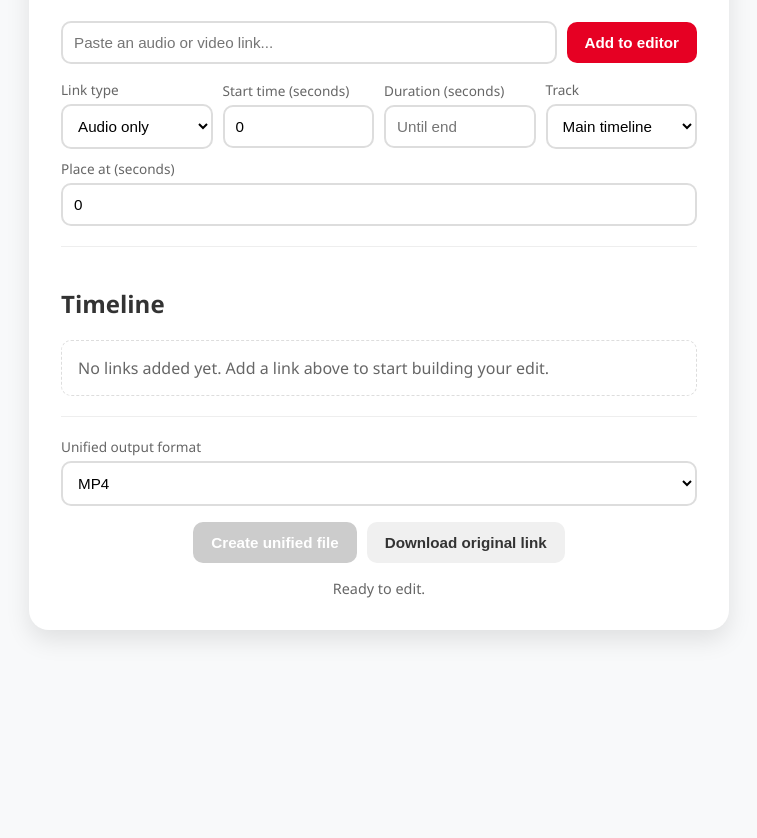
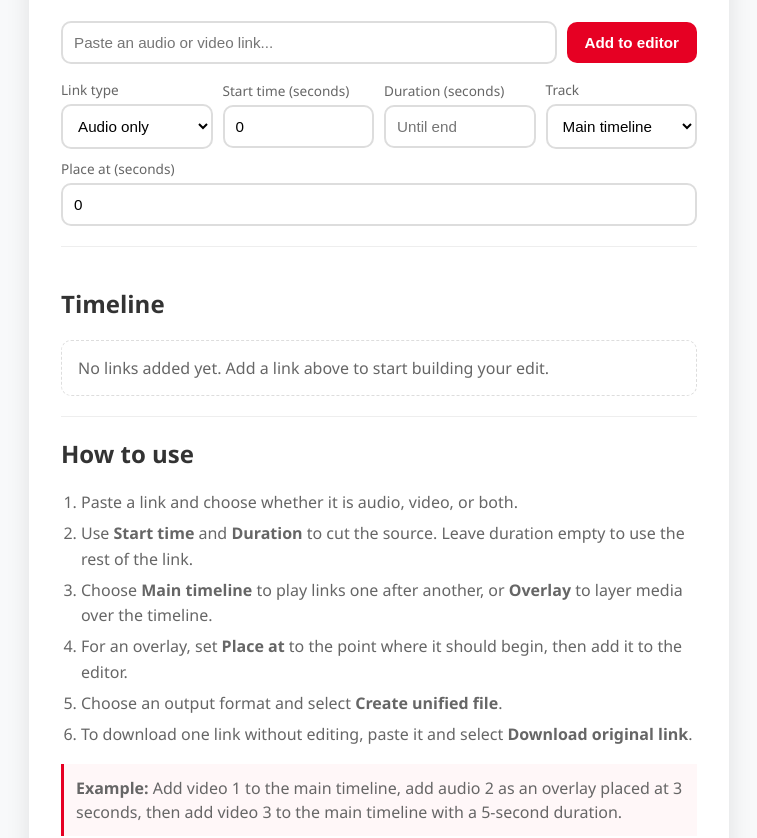
Before and after one commit to KelvinDapaah/Video-Editor, a plain HTML site: page index.html in a window 1280 px wide. Shown: the part 140-978 px from the top of the page, without its empty margins (261-1018 px from the left). Before the commit the page ends 802 px from the top, so only its background shows below. Drawn offline with Linux system fonts and the light colour scheme.

Commit message:
Add editor usage instructions
Co-authored-by: Copilot <223556219+Copilot@users.noreply.github.com>

```diff
--- a/index.html
+++ b/index.html
@@ -30,6 +30,11 @@
         .remove-button { background: transparent; color: var(--primary-color); padding: 4px 8px; }
         .remove-button:hover { background: #fff0f2; transform: none; }
         .empty-state { color: var(--muted-color); padding: 1rem; border: 1px dashed var(--border-color); border-radius: 10px; }
+        .help-section { text-align: left; color: var(--muted-color); }
+        .help-section h2 { color: var(--text-color); margin-top: 0; }
+        .help-section ol { padding-left: 1.25rem; line-height: 1.6; }
+        .help-section li { margin-bottom: .35rem; }
+        .help-example { background: #fff7f8; border-left: 3px solid var(--primary-color); padding: .75rem; line-height: 1.5; }
         .action-row { justify-content: center; flex-wrap: wrap; }
         #status { margin-top: 1rem; font-size: .9rem; color: var(--muted-color); text-align: center; min-height: 1.2em; }
         .loader { display: none; border: 4px solid #f3f3f3; border-top: 4px solid var(--primary-color); border-radius: 50%; width: 30px; height: 30px; animation: spin 1s linear infinite; margin: 10px auto; }
@@ -76,6 +81,19 @@
         <section class="section">
             <h2>Timeline</h2>
             <div id="segments" class="empty-state">No links added yet. Add a link above to start building your edit.</div>
+        </section>
+
+        <section class="section help-section">
+            <h2>How to use</h2>
+            <ol>
+                <li>Paste a link and choose whether it is audio, video, or both.</li>
+                <li>Use <strong>Start time</strong> and <strong>Duration</strong> to cut the source. Leave duration empty to use the rest of the link.</li>
+                <li>Choose <strong>Main timeline</strong> to play links one after another, or <strong>Overlay</strong> to layer media over the timeline.</li>
+                <li>For an overlay, set <strong>Place at</strong> to the point where it should begin, then add it to the editor.</li>
+                <li>Choose an output format and select <strong>Create unified file</strong>.</li>
+                <li>To download one link without editing, paste it and select <strong>Download original link</strong>.</li>
+            </ol>
+            <p class="help-example"><strong>Example:</strong> Add video 1 to the main timeline, add audio 2 as an overlay placed at 3 seconds, then add video 3 to the main timeline with a 5-second duration.</p>
         </section>
 
         <section class="section">
```
